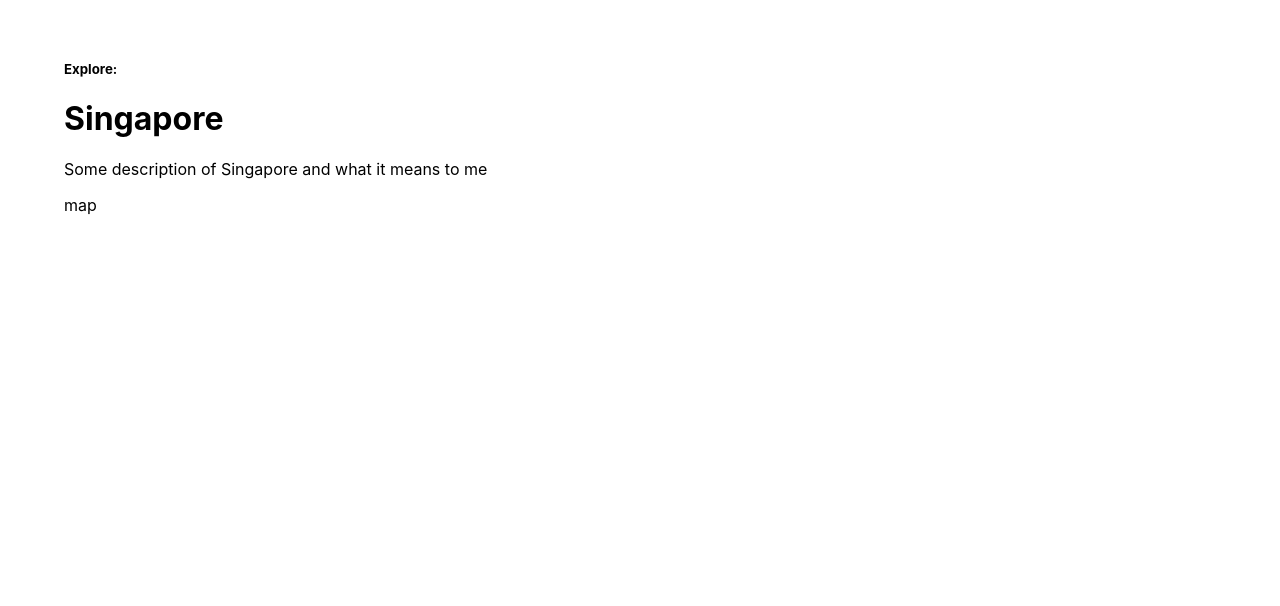
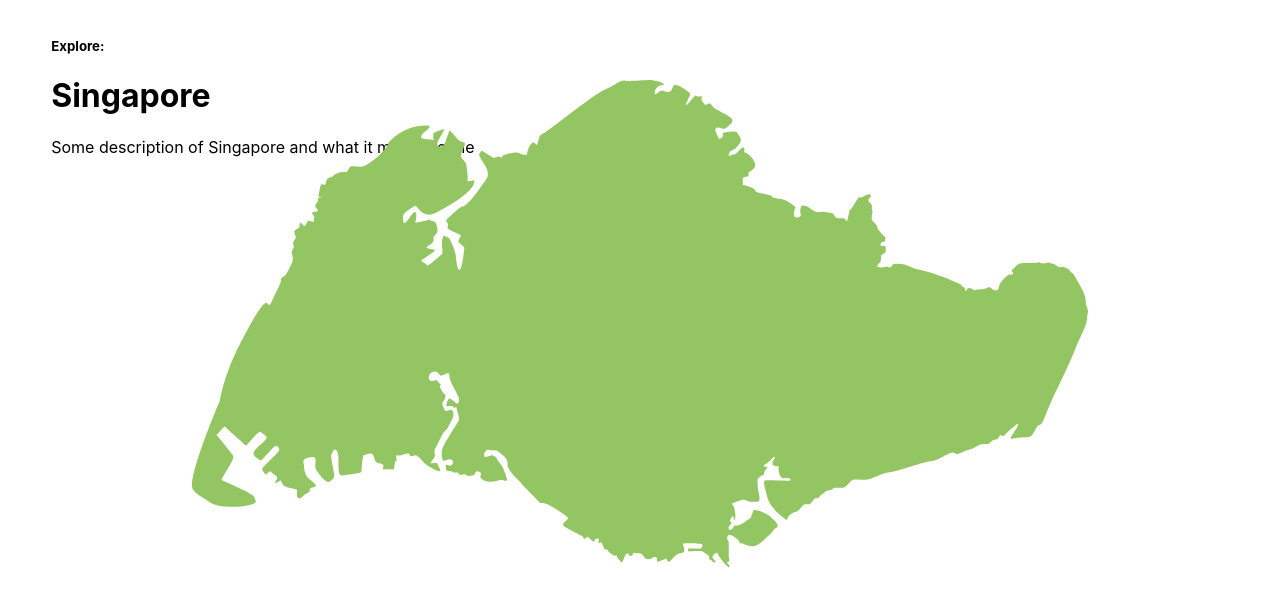
Before and after one commit to spark33/Singapore, a React (Create React App) app: page / in a window 1280 px wide. Shown: the top 606 px of the page. Built offline with nearby package versions, Linux system fonts and the light colour scheme.

Commit message:
added map

```diff
--- a/src/App.css
+++ b/src/App.css
@@ -1,7 +1,20 @@
 .App {
-  padding: 3% 5%;
+  max-height: 100vh;
+}
+
+header {
+  position: absolute;
+  top: 2%;
+  left: 4%;
 }
 
 .Map {
-  margin: 0 auto;
+  max-height: 100vh;
 }
+
+.Map img {
+  position: absolute;
+  top: 10%;
+  left: 15%;
+  width: 70%;
+}
--- a/src/Map.js
+++ b/src/Map.js
@@ -5,7 +5,7 @@ class Map extends Component {
   render() {
     return (
       <div className="Map">
-        map
+        <img src={ require("./map.svg") } alt="Map of Singapore" />
       </div>
     );
   }
```
